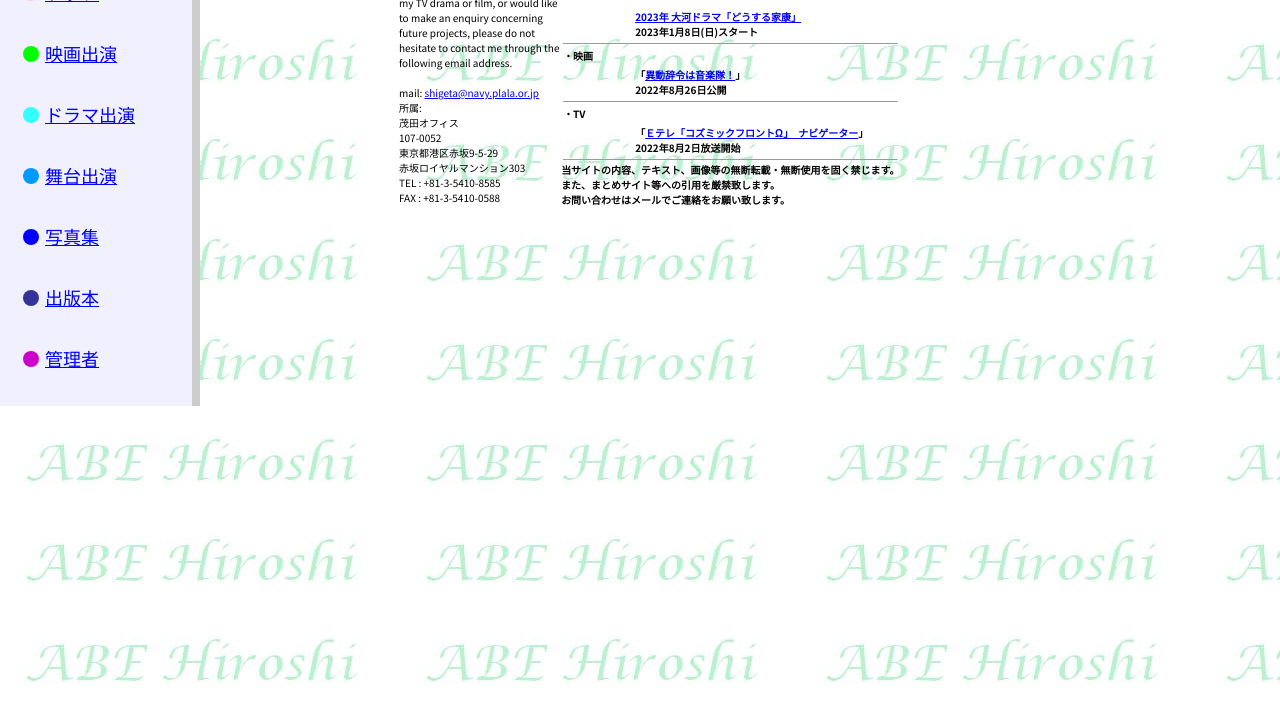
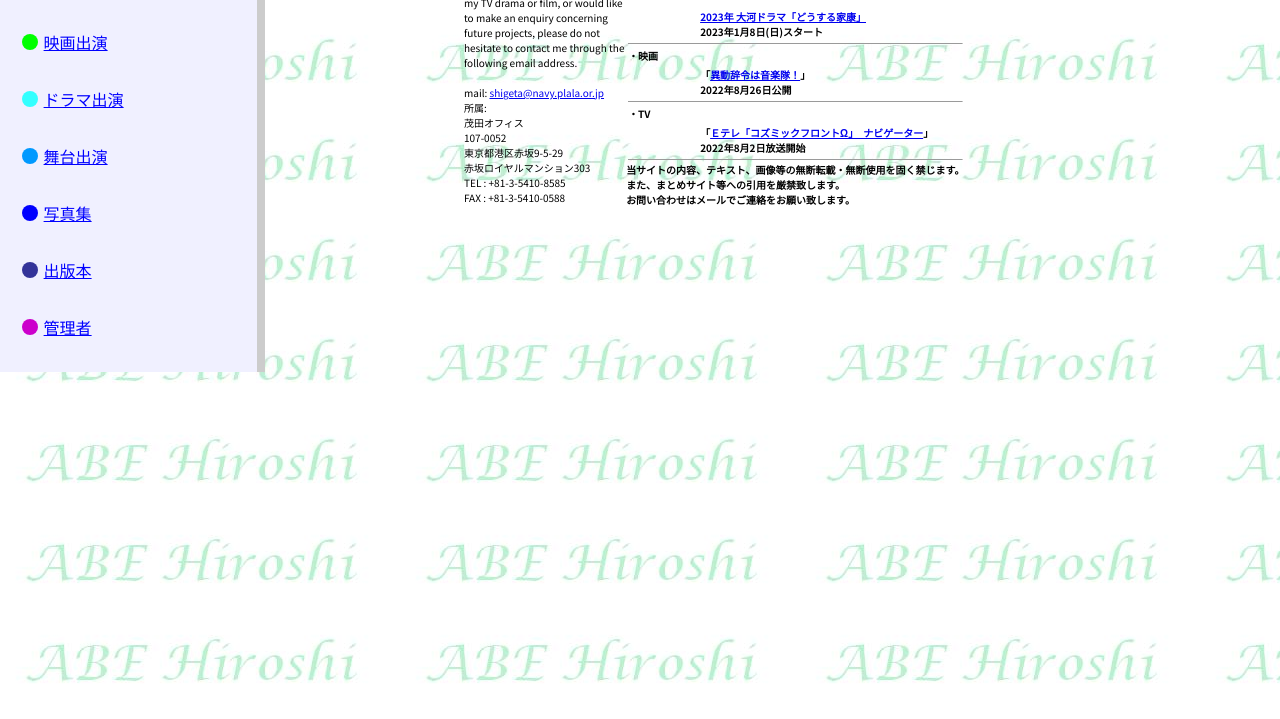
Before and after one commit to winc1980/abehiroshiHP, a plain HTML site: page index.html in a window 1280 px wide. Shown: the part 81-800 px from the top of the page. Drawn offline with Linux system fonts and the light colour scheme.

Commit message:
サイドバー調整

```diff
--- a/style.css
+++ b/style.css
@@ -42,16 +42,16 @@ sidebar
 .l-sidebar {
   background-color: rgb(240, 240, 255);
   border-right: 8px solid #CCC;
-  width: 200px;
+  width: 265px;
 }
 .l-sidebar ul {
-  padding-top: 60px;
-  padding-left: 23px;
+  padding-top: 54px;
+  padding-left: 22px;
 }
 .l-sidebar ul li {
   list-style: none;
-  margin-bottom: 35px;
-  font-size: 18px;
+  margin-bottom: 33px;
+  font-size: 16px;
 }
 .l-sidebar ul li a {
   color: blue;
```
